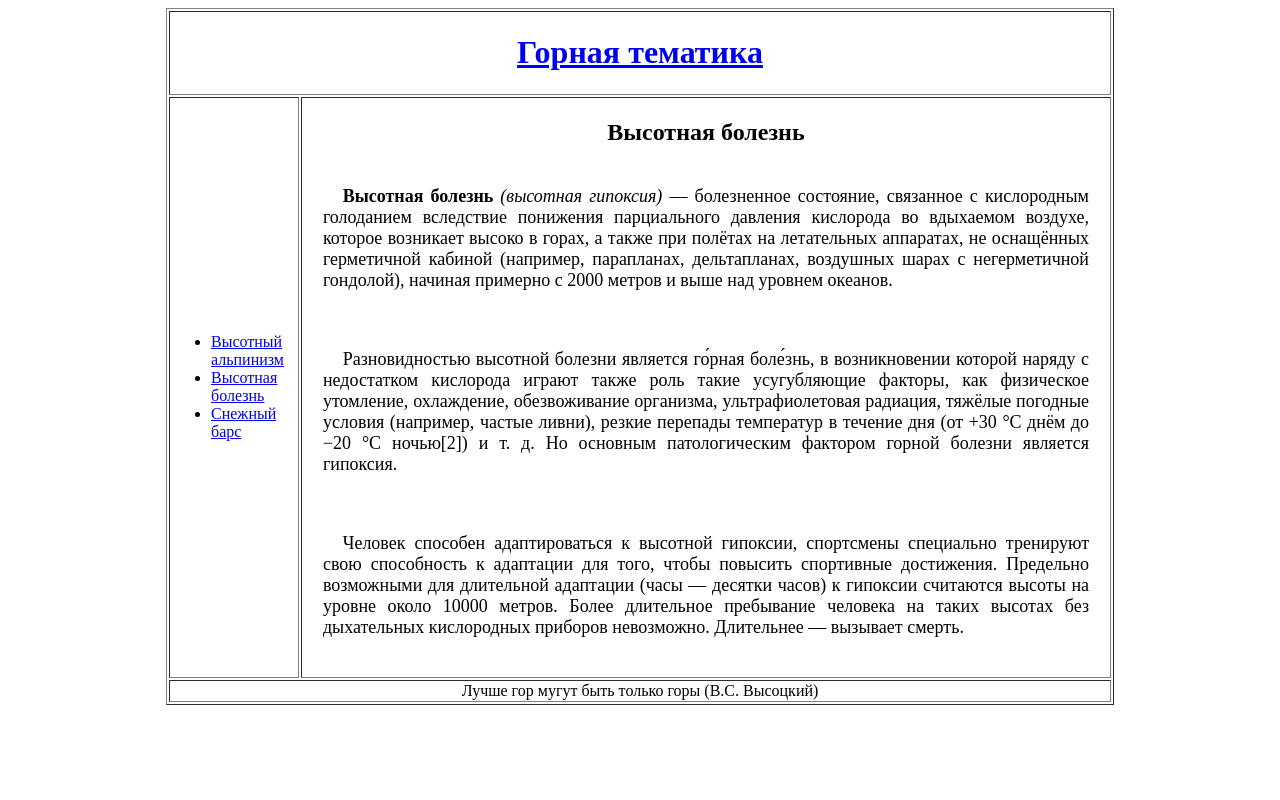
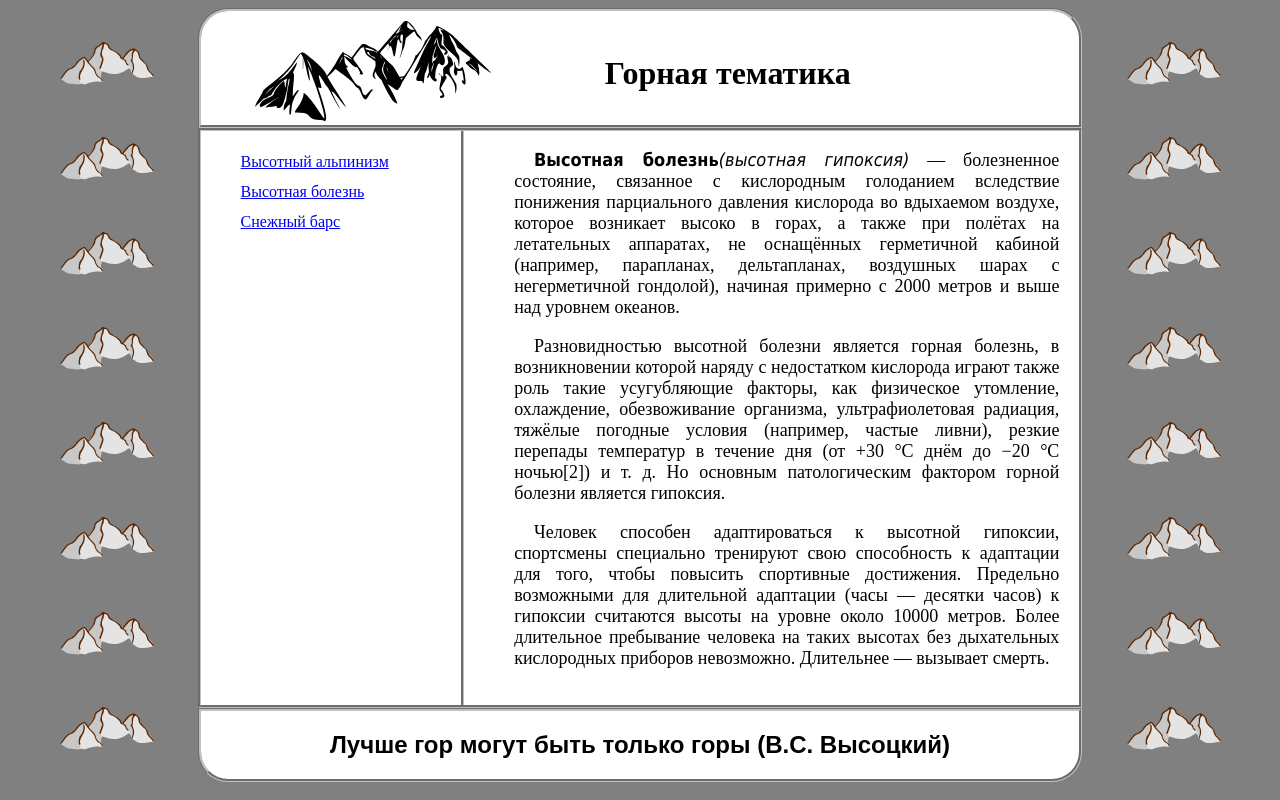
Before and after one commit to maksymbrainacad/Dnipro, a plain HTML site: page Artem_K/hw-1.0-table/article.html in a window 1280 px wide. Drawn offline with Linux system fonts and the light colour scheme.

Commit message:
issues fix

```diff
--- a/Artem_K/hw-1.0-table/article.html
+++ b/Artem_K/hw-1.0-table/article.html
@@ -1,35 +1,42 @@
 <!DOCTYPE html>
 <html>
+
 <head>
     <meta charset="utf-8">
     <title>Mountains</title>
     <link rel="stylesheet" href="css/article.css">
 </head>
+
 <body>
-    <table border="1" align="center" width="75%">
-      <tr align="center">
-        <td colspan="2"><a href="index.html"><h1>Горная тематика</h1></a></td>
-      </tr>
-      <tr>
-        <td>
-          <ul>
-            <li><a href="about.html">Высотный альпинизм</a> </li>
-            <li><a href="article.html">Высотная болезнь</a> </li>
+
+  <div class="header">
+      <div class="divimg"><a href="index.html"><img src="assets/01.svg" alt="mountain"></a></div>
+      <h1 class="title">Горная тематика</h1>
+  </div>
+
+  <div class="container">
+      <div class="menu">
+          <ul class="primary-menu">
+              <li><a href="about.html">Высотный альпинизм</a></li>
+              <li><a href="article.html">Высотная болезнь</a></li>
               <li><a href="home.html">Снежный барс</a></li>
           </ul>
-        </td>
-        <td>
-          <center><H2>Высотная болезнь</H2></center>
-<div align="justify">
-<p><strong>Высотная болезнь</strong> <em>(высотная гипоксия)</em> — болезненное состояние, связанное с кислородным голоданием вследствие понижения парциального давления кислорода во вдыхаемом воздухе, которое возникает высоко в горах, а также при полётах на летательных аппаратах, не оснащённых герметичной кабиной (например, парапланах, дельтапланах, воздушных шарах с негерметичной гондолой), начиная примерно с 2000 метров и выше над уровнем океанов.</p>
-<p>Разновидностью высотной болезни является го́рная боле́знь, в возникновении которой наряду с недостатком кислорода играют также роль такие усугубляющие факторы, как физическое утомление, охлаждение, обезвоживание организма, ультрафиолетовая радиация, тяжёлые погодные условия (например, частые ливни), резкие перепады температур в течение дня (от +30 °C днём до −20 °C ночью[2]) и т. д. Но основным патологическим фактором горной болезни является гипоксия.</p>
-<p>Человек способен адаптироваться к высотной гипоксии, спортсмены специально тренируют свою способность к адаптации для того, чтобы повысить спортивные достижения. Предельно возможными для длительной адаптации (часы — десятки часов) к гипоксии считаются высоты на уровне около 10000 метров. Более длительное пребывание человека на таких высотах без дыхательных кислородных приборов невозможно. Длительнее — вызывает смерть.</p>
       </div>
-        </td>
-      </tr>
-      <tr align="center">
-        <td colspan="2">Лучше гор мугут быть только горы (В.С. Высоцкий)</td>
-      </tr>
-    </table>
+
+
+    <div class="main">
+        <p><span class="expression">Высотная болезнь</span><span class="expression2">(высотная гипоксия)</span> — болезненное состояние, связанное с кислородным голоданием вследствие понижения парциального давления кислорода во вдыхаемом воздухе, которое возникает высоко в горах, а также при
+            полётах на летательных аппаратах, не оснащённых герметичной кабиной (например, парапланах, дельтапланах, воздушных шарах с негерметичной гондолой), начиная примерно с 2000 метров и выше над уровнем океанов.</p>
+        <p>Разновидностью высотной болезни является горная болезнь, в возникновении которой наряду с недостатком кислорода играют также роль такие усугубляющие факторы, как физическое утомление, охлаждение, обезвоживание организма, ультрафиолетовая радиация,
+            тяжёлые погодные условия (например, частые ливни), резкие перепады температур в течение дня (от +30 °C днём до −20 °C ночью[2]) и т. д. Но основным патологическим фактором горной болезни является гипоксия.</p>
+        <p>Человек способен адаптироваться к высотной гипоксии, спортсмены специально тренируют свою способность к адаптации для того, чтобы повысить спортивные достижения. Предельно возможными для длительной адаптации (часы — десятки часов) к гипоксии считаются
+            высоты на уровне около 10000 метров. Более длительное пребывание человека на таких высотах без дыхательных кислородных приборов невозможно. Длительнее — вызывает смерть.</p>
+    </div>
+    </div>
+
+    <div class="footer">
+        <h2>Лучше гор могут быть только горы (В.С. Высоцкий)</h2>
+    </div>
 </body>
+
 </html>
--- a/Artem_K/hw-1.0-table/css/article.css
+++ b/Artem_K/hw-1.0-table/css/article.css
@@ -1,7 +1,127 @@
+
+* {
+  box-sizing: border-box;}
+
+  body {
+  background-color: grey;
+  background-image: url(../assets/background.svg), url(../assets/background.svg);
+  background-size: 95px;
+  /*размер картинки*/
+  background-repeat: repeat-y, repeat-y;
+  background-position: 5% 2%, 95% 2%;
+  /*позиция по координатам для левого и правого бекграунда картинки*/
+  background-attachment: fixed;
+  /* Фиксируем фон веб-страницы */
+  }
+
+  img {
+    height: 100px;
+  }
+
+  .divimg {
+    height: 100px;
+    display: inline-block;
+    margin-left: 5%;
+    padding: 10px 10px;
+    float: left;
+  }
+
+  .title {
+    height: 100px;
+    width: 50%;
+    margin: 5% 46%;
+  }
+
+
+  .header {
+    margin: auto;
+    height: 120px;
+    width: 70%;
+    background-color: white;
+    border: 3px groove silver;
+    border-radius: 30px 30px 0px 0px;
+  }
+
+  .header::after {
+    clear: both;
+    display: block;
+    content: ' ';
+  }
+
+  .container {
+    width: 70%;
+    margin: auto;
+    border: 3px groove silver;
+  }
+
+  .container::after {
+    clear: both;
+    display: block;
+    content: ' ';
+  }
+
+  .menu {
+    height: 573.81px;
+    width: 30%;
+    border-right: 3px groove silver;
+    display: inline-block;
+    background-color: white;
+    box-sizing: border-box;
+    float: left;
+  }
+
+  .main {
+    height: 573.81px;
+    width: 70%;
+    background-color: white;
+    padding-left: 30px;
+    box-sizing: border-box;
+    text-align: justify;
+    float: left;
+  }
+
+  .primary-menu {
+  list-style-type: none;
+  color: #09041f;
+  text-decoration: none;
+  line-height: 30px;
+  }
+
+  .primary-menu a:visited {
+      color: grey;
+  }
+
+  .primary-menu a:hover {
+    color: #09041f;
+    font-weight: bold;
+    text-shadow: 4px 4px 6px orangered;
+  }
+
+  .primary-menu a:active {
+    color: orangered;
+  }
+
 p {
   text-indent: 1.1em;
   font-size: 18px;
   line-height: 21px;
-  padding: 20px;
-  box-sizing: content-box;
+  padding: 0 20px 0 20px;
 }
+
+.expression {
+  font: bold 1em Tahoma;
+}
+
+.expression2 {
+  font: italic 1em Tahoma;
+}
+
+.footer {
+  margin: auto;
+  width: 70%;
+  text-align: center;
+  background-color: white;
+  border: 3px groove silver;
+  border-radius: 0px 0px 30px 30px;
+  font-family: fantasy;
+}
--- a/Artem_K/hw-1.0-table/css/styles.css
+++ b/Artem_K/hw-1.0-table/css/styles.css
@@ -1,6 +1,6 @@
 body {
 background-color: grey;
-background-image: url(01.svg), url(01.svg);
+background-image: url(../assets/background.svg), url(../assets/background.svg);
 background-size: 95px;
 /*размер картинки*/
 background-repeat: repeat-y, repeat-y;
@@ -79,35 +79,39 @@ h2 span {
 }
 
 
-.ul1 {
+.primary-menu {
 list-style-type: none;
 }
 
-.ul2 {
+.home-work-menu {
 list-style-type: upper-roman;
 }
 
-.ul1 a, .ul2 a {
+.home-work-menu-name {
+  font: 500 1.1em/1.1em Tahoma;
+}
+
+.primary-menu a, .home-work-menu a {
   color: #09041f;
   text-decoration: none;
   line-height: 30px;
 }
 
-.ul1 a:visited {
+.primary-menu a:visited {
     color: grey;
 }
 
-.ul1 a:hover {
+.primary-menu a:hover {
   color: #09041f;
   font-weight: bold;
   text-shadow: 4px 4px 6px orangered;
 }
 
-.ul1 a:active {
+.primary-menu a:active {
   color: orangered;
 }
 
-.ol1 a {
+.mountain-list a {
   text-decoration: none;
 }
 
```
Also changed, not shown: Artem_K/hw-1.0-table/css/table.css (+13 -0 lines), Artem_K/hw-1.0-table/index.html (+6 -5 lines), Artem_K/hw-1.0-table/tables.html (+22 -22 lines), Artem_K/hw-1.0-table/assets/01.svg (renamed from Artem_K/hw-1.0-table/01.svg), Artem_K/hw-1.0-table/assets/background.svg (renamed from Artem_K/hw-1.0-table/css/01.svg). Lines whose indentation alone changed are shown as unchanged.
